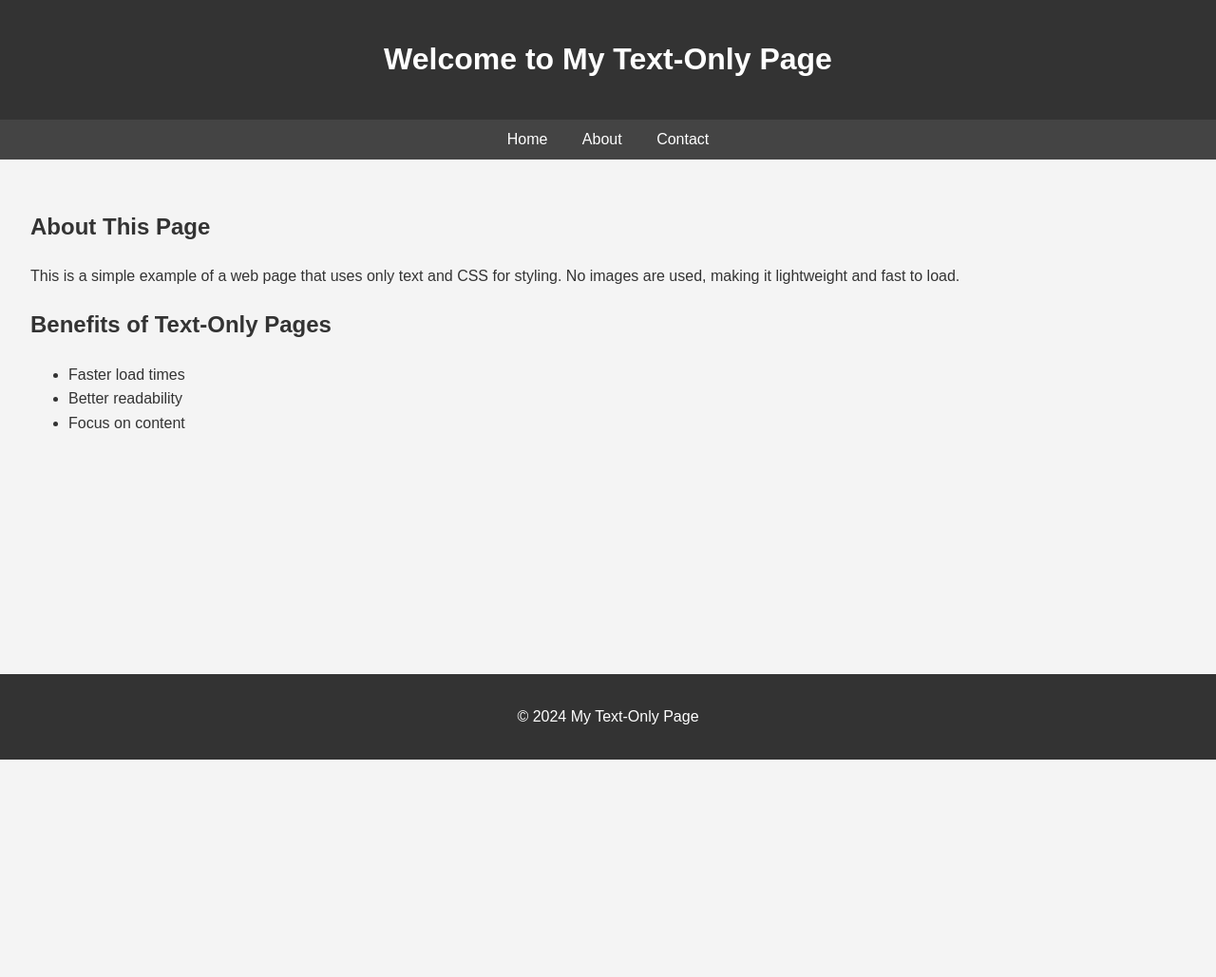
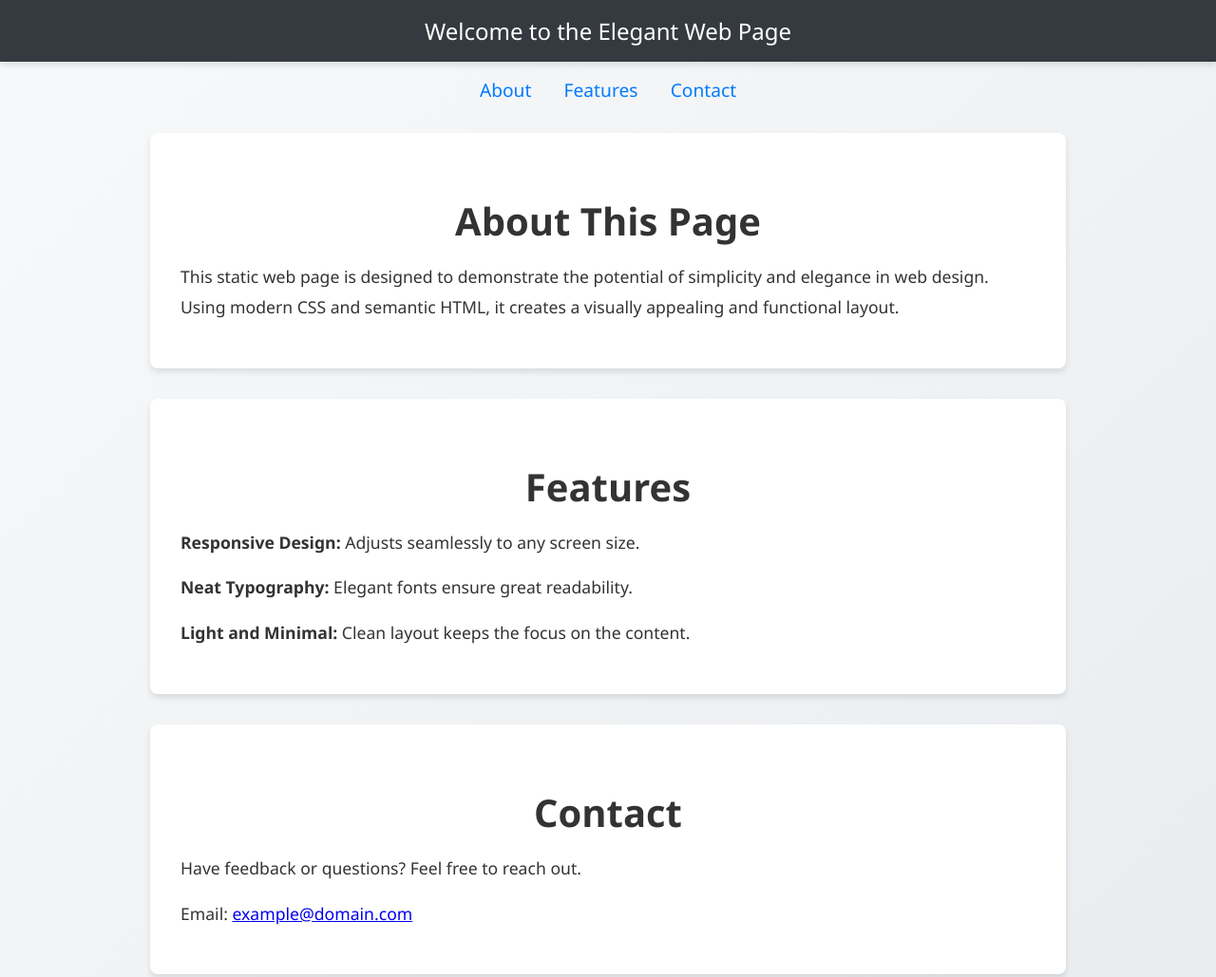
Before and after one commit to nleela/test1215.github.io, a plain HTML site: page index.html in a window 1280 px wide. Shown: the top 1029 px of the page at 95% size. Before the commit the page ends 800 px from the top, so only its background shows below. Drawn offline with Linux system fonts and the light colour scheme.

Commit message:
Update index.html
third edition with the use of chatgpt.

```diff
--- a/index.html
+++ b/index.html
@@ -1,70 +1,127 @@
 <!DOCTYPE html>
 <html lang="en">
+
 <head>
     <meta charset="UTF-8">
     <meta name="viewport" content="width=device-width, initial-scale=1.0">
-    <title>Simple Text-Only Page</title>
+    <title>Elegant Static Web Page</title>
     <style>
         body {
-            font-family: Arial, sans-serif;
-            line-height: 1.6;
             margin: 0;
-            padding: 0;
-            background-color: #f4f4f4;
+            font-family: 'Segoe UI', Tahoma, Geneva, Verdana, sans-serif;
+            background: linear-gradient(135deg, #f8f9fa, #e9ecef);
             color: #333;
         }
+
         header {
-            background-color: #333;
-            color: #fff;
-            padding: 1rem 0;
+            background-color: #343a40;
+            color: white;
+            padding: 1rem 2rem;
+            text-align: center;
+            font-size: 1.5rem;
+            box-shadow: 0 4px 6px rgba(0, 0, 0, 0.1);
+        }
+
+        nav {
+            margin: 1rem 0;
             text-align: center;
         }
-        nav {
-            background-color: #444;
-            color: #fff;
-            padding: 0.5rem;
+
+        nav a {
+            text-decoration: none;
+            margin: 0 15px;
+            color: #007bff;
+            font-size: 1.2rem;
+            transition: color 0.3s;
+        }
+
+        nav a:hover {
+            color: #0056b3;
+        }
+
+        section {
+            max-width: 900px;
+            margin: 2rem auto;
+            padding: 2rem;
+            background-color: white;
+            border-radius: 8px;
+            box-shadow: 0 4px 6px rgba(0, 0, 0, 0.1);
+        }
+
+        h1 {
+            font-size: 2.5rem;
             text-align: center;
+            margin-bottom: 1rem;
         }
-        nav a {
-            color: #fff;
-            margin: 0 1rem;
+
+        p {
+            line-height: 1.8;
+            font-size: 1.1rem;
+            margin: 1rem 0;
+        }
+
+        footer {
+            text-align: center;
+            padding: 1rem;
+            background-color: #f1f1f1;
+            margin-top: 2rem;
+            font-size: 0.9rem;
+        }
+
+        footer a {
+            color: #007bff;
             text-decoration: none;
         }
-        main {
-            padding: 2rem;
-        }
-        footer {
-            background-color: #333;
-            color: #fff;
-            text-align: center;
-            padding: 1rem 0;
-            position: fixed;
-            width: 100%;
-            bottom: 0;
+
+        footer a:hover {
+            text-decoration: underline;
         }
     </style>
 </head>
+
 <body>
     <header>
-        <h1>Welcome to My Text-Only Page</h1>
+        Welcome to the Elegant Web Page
     </header>
+
     <nav>
-        <a href="#">Home</a>
-        <a href="#">About</a>
-        <a href="#">Contact</a>
+        <a href="#about">About</a>
+        <a href="#features">Features</a>
+        <a href="#contact">Contact</a>
     </nav>
-    <main>
-        <h2>About This Page</h2>
-        <p>This is a simple example of a web page that uses only text and CSS for styling. No images are used, making it lightweight and fast to load.</p>
-        <h2>Benefits of Text-Only Pages</h2>
-        <ul>
-            <li>Faster load times</li>
-            <li>Better readability</li>
-            <li>Focus on content</li>
-        </ul>
-    </main>
+
+    <section id="about">
+        <h1>About This Page</h1>
+        <p>
+            This static web page is designed to demonstrate the potential of simplicity and elegance in web design.
+            Using modern CSS and semantic HTML, it creates a visually appealing and functional layout.
+        </p>
+    </section>
+
+    <section id="features">
+        <h1>Features</h1>
+        <p>
+            <strong>Responsive Design:</strong> Adjusts seamlessly to any screen size.
+        </p>
+        <p>
+            <strong>Neat Typography:</strong> Elegant fonts ensure great readability.
+        </p>
+        <p>
+            <strong>Light and Minimal:</strong> Clean layout keeps the focus on the content.
+        </p>
+    </section>
+
+    <section id="contact">
+        <h1>Contact</h1>
+        <p>
+            Have feedback or questions? Feel free to reach out.
+        </p>
+        <p>Email: <a href="mailto:example@domain.com">example@domain.com</a></p>
+    </section>
+
     <footer>
-        <p>© 2024 My Text-Only Page</p>
+        &copy; 2024 Elegant Web Designs | Built with <a href="https://developer.mozilla.org/en-US/" target="_blank">HTML & CSS</a>
     </footer>
 </body>
+
 </html>
```
